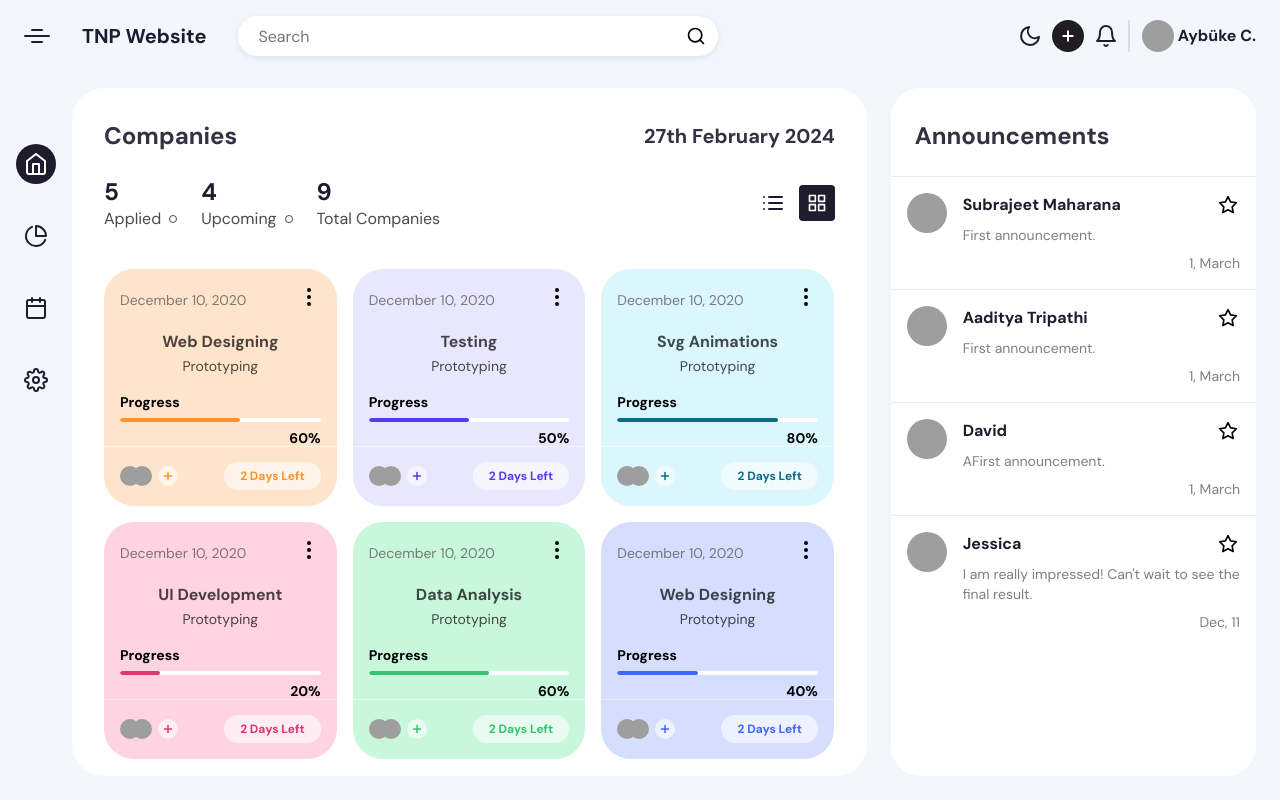
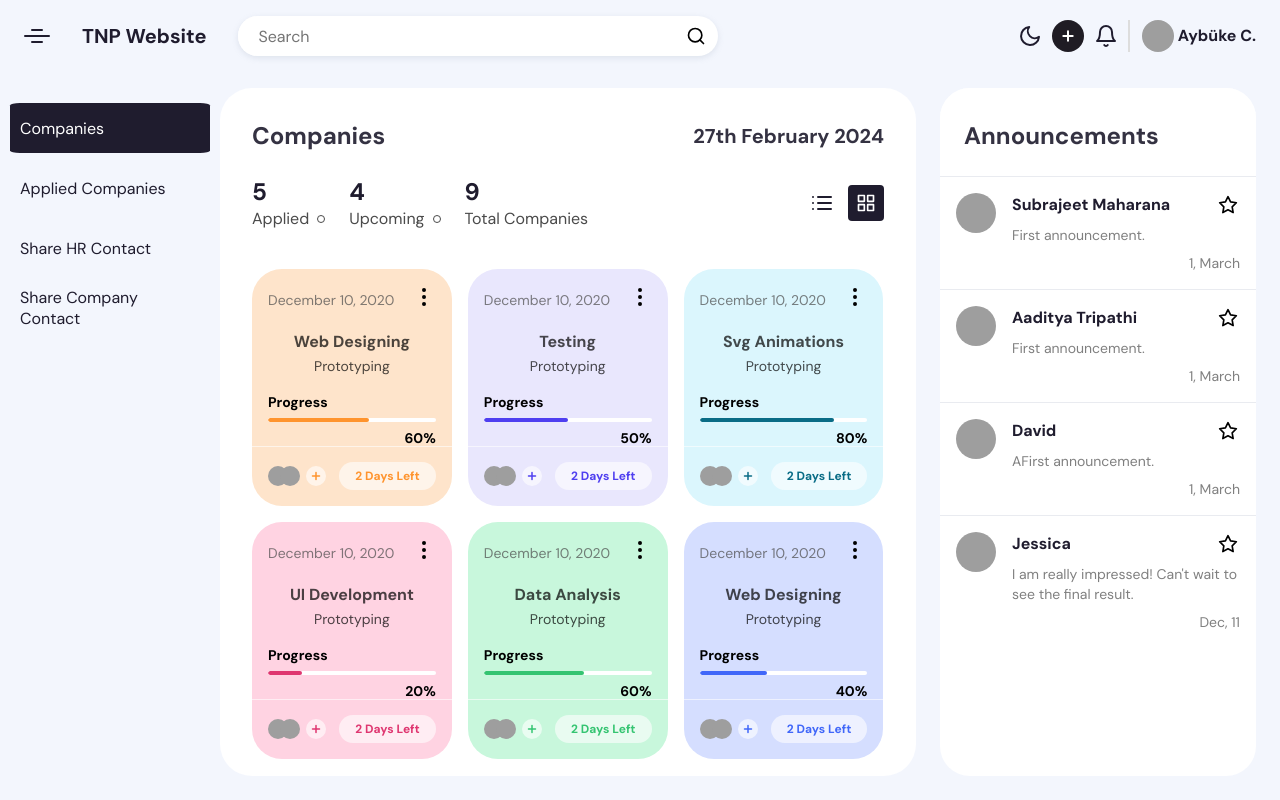
Before and after one commit to hiteshkumar8642/tnp_website, a Django app: page /dashboard/ in a window 1280 px wide. Run offline with Django 5.2, Linux system fonts and the light colour scheme; grey boxes are pictures that could not be loaded.

Commit message:
sidebar added

```diff
--- a/dashboard/urls.py
+++ b/dashboard/urls.py
@@ -4,6 +4,5 @@ from dashboard import views
 urlpatterns = [
     path('', views.dashboard, name='dashboard'),
     path('company_contacts/',views.handle_comapany_contact,name='company_contacts'),
-    path('in/',views.hr_contact,name='in_contact'),
     path('hr_contacts/',views.handle_hr_contact,name='hr_contacts'),
 ]
--- a/dashboard/views.py
+++ b/dashboard/views.py
@@ -34,11 +34,6 @@ def handle_comapany_contact(request):
         return render(request,'company_contact.html')
 
 
-
-def hr_contact(request):
-    return render(request,'hr_contact.html')
-
-
 # HR_contact_handler
 
 def handle_hr_contact(request):
--- a/static/css/companies.css
+++ b/static/css/companies.css
@@ -212,7 +212,7 @@
 	 width: 100%;
 }
  .app-sidebar {
-	 padding: 40px 16px;
+	 padding: 10px 10px;
 	 display: flex;
 	 flex-direction: column;
 	 align-items: center;
@@ -220,16 +220,20 @@
  .app-sidebar-link {
 	 color: var(--main-color);
 	 color: var(--link-color);
-	 margin: 16px 0;
+	 margin: 5px 0;
+	 padding: 10px;
 	 transition: 0.2s;
-	 border-radius: 50%;
+	 border-radius: 5%;
 	 flex-shrink: 0;
-	 width: 40px;
-	 height: 40px;
+	 width: 200px;
+	 height: 50px;
 	 display: flex;
-	 justify-content: center;
+	 justify-content: left;
 	 align-items: center;
 }
+ a {
+	text-decoration: none;
+  }
  .app-sidebar-link:hover {
 	 background-color: var(--link-color-hover);
 	 color: var(--link-color-active);
--- a/templates/base.html
+++ b/templates/base.html
@@ -1,10 +1,11 @@
+{% load static %}
 <!DOCTYPE html>
 <html lang="en">
 <head>
     <meta charset="UTF-8">
     <meta name="viewport" content="width=device-width, initial-scale=1.0">
     <title> TIC {% block title%}   {% endblock title %}</title>
-    <link rel="stylesheet" href=" {% static 'css/style.css' %}">
+    <link rel="stylesheet" href=" {% static 'css/company_and_hr_contact.css' %}">
 </head>
 <body>
     <h1>Fun begins</h1>
--- a/templates/company_contact.html
+++ b/templates/company_contact.html
@@ -1,4 +1,5 @@
 {% extends 'base.html' %}
+{% load static %}
 {% block title %}Company_Contact{% endblock title %}
 {% comment %} {% load static %} {% endcomment %}
 {% block content %}
--- a/templates/dashboard/companies.html
+++ b/templates/dashboard/companies.html
@@ -53,29 +53,16 @@
         <div class="app-content">
           <div class="app-sidebar">
             <a href="" class="app-sidebar-link active">
-              <svg xmlns="http://www.w3.org/2000/svg" width="24" height="24" viewBox="0 0 24 24" fill="none" stroke="currentColor" stroke-width="2" stroke-linecap="round" stroke-linejoin="round" class="feather feather-home">
-                <path d="M3 9l9-7 9 7v11a2 2 0 0 1-2 2H5a2 2 0 0 1-2-2z" />
-                <polyline points="9 22 9 12 15 12 15 22" /></svg>
+              Companies
             </a>
             <a href="" class="app-sidebar-link">
-              <svg class="link-icon" xmlns="http://www.w3.org/2000/svg" width="24" height="24" fill="none" stroke="currentColor" stroke-linecap="round" stroke-linejoin="round" stroke-width="2" class="feather feather-pie-chart" viewBox="0 0 24 24">
-                <defs />
-                <path d="M21.21 15.89A10 10 0 118 2.83M22 12A10 10 0 0012 2v10z" />
-              </svg>
+              Applied Companies
             </a>
-            <a href="" class="app-sidebar-link">
-              <svg xmlns="http://www.w3.org/2000/svg" width="24" height="24" viewBox="0 0 24 24" fill="none" stroke="currentColor" stroke-width="2" stroke-linecap="round" stroke-linejoin="round" class="feather feather-calendar">
-                <rect x="3" y="4" width="18" height="18" rx="2" ry="2" />
-                <line x1="16" y1="2" x2="16" y2="6" />
-                <line x1="8" y1="2" x2="8" y2="6" />
-                <line x1="3" y1="10" x2="21" y2="10" /></svg>
+            <a href="{% url 'hr_contacts' %}" class="app-sidebar-link">
+              Share HR Contact
             </a>
-            <a href="" class="app-sidebar-link">
-              <svg class="link-icon" xmlns="http://www.w3.org/2000/svg" width="24" height="24" fill="none" stroke="currentColor" stroke-linecap="round" stroke-linejoin="round" stroke-width="2" class="feather feather-settings" viewBox="0 0 24 24">
-                <defs />
-                <circle cx="12" cy="12" r="3" />
-                <path d="M19.4 15a1.65 1.65 0 00.33 1.82l.06.06a2 2 0 010 2.83 2 2 0 01-2.83 0l-.06-.06a1.65 1.65 0 00-1.82-.33 1.65 1.65 0 00-1 1.51V21a2 2 0 01-2 2 2 2 0 01-2-2v-.09A1.65 1.65 0 009 19.4a1.65 1.65 0 00-1.82.33l-.06.06a2 2 0 01-2.83 0 2 2 0 010-2.83l.06-.06a1.65 1.65 0 00.33-1.82 1.65 1.65 0 00-1.51-1H3a2 2 0 01-2-2 2 2 0 012-2h.09A1.65 1.65 0 004.6 9a1.65 1.65 0 00-.33-1.82l-.06-.06a2 2 0 010-2.83 2 2 0 012.83 0l.06.06a1.65 1.65 0 001.82.33H9a1.65 1.65 0 001-1.51V3a2 2 0 012-2 2 2 0 012 2v.09a1.65 1.65 0 001 1.51 1.65 1.65 0 001.82-.33l.06-.06a2 2 0 012.83 0 2 2 0 010 2.83l-.06.06a1.65 1.65 0 00-.33 1.82V9a1.65 1.65 0 001.51 1H21a2 2 0 012 2 2 2 0 01-2 2h-.09a1.65 1.65 0 00-1.51 1z" />
-              </svg>
+            <a href="{% url 'company_contacts' %}" class="app-sidebar-link">
+              Share Company Contact
             </a>
           </div>
           <div class="projects-section">
--- a/templates/hr_contact.html
+++ b/templates/hr_contact.html
@@ -1,5 +1,6 @@
 
 {% extends 'base.html' %}
+{% load static %}
 {% block title %}HR_Contact{% endblock title %}
 {% load static %}
 {% block content %}
--- a/userDetails/views.py
+++ b/userDetails/views.py
@@ -73,7 +73,7 @@ def login(request):
         user = auth.authenticate(username = username , password = password)
         if user is not None :
             auth.login(request,user)
-            return redirect('/')
+            return redirect('dashboard')
         else:
             messages.info(request,"Invalid credentials.")
 
```
